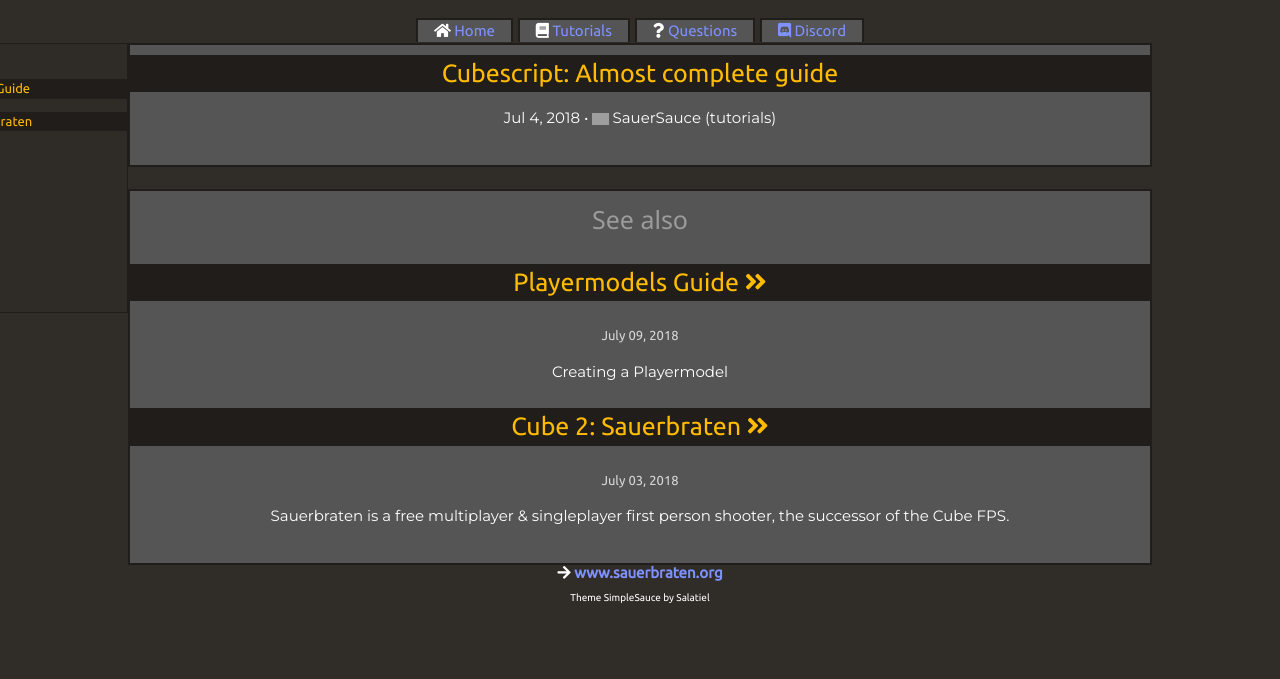
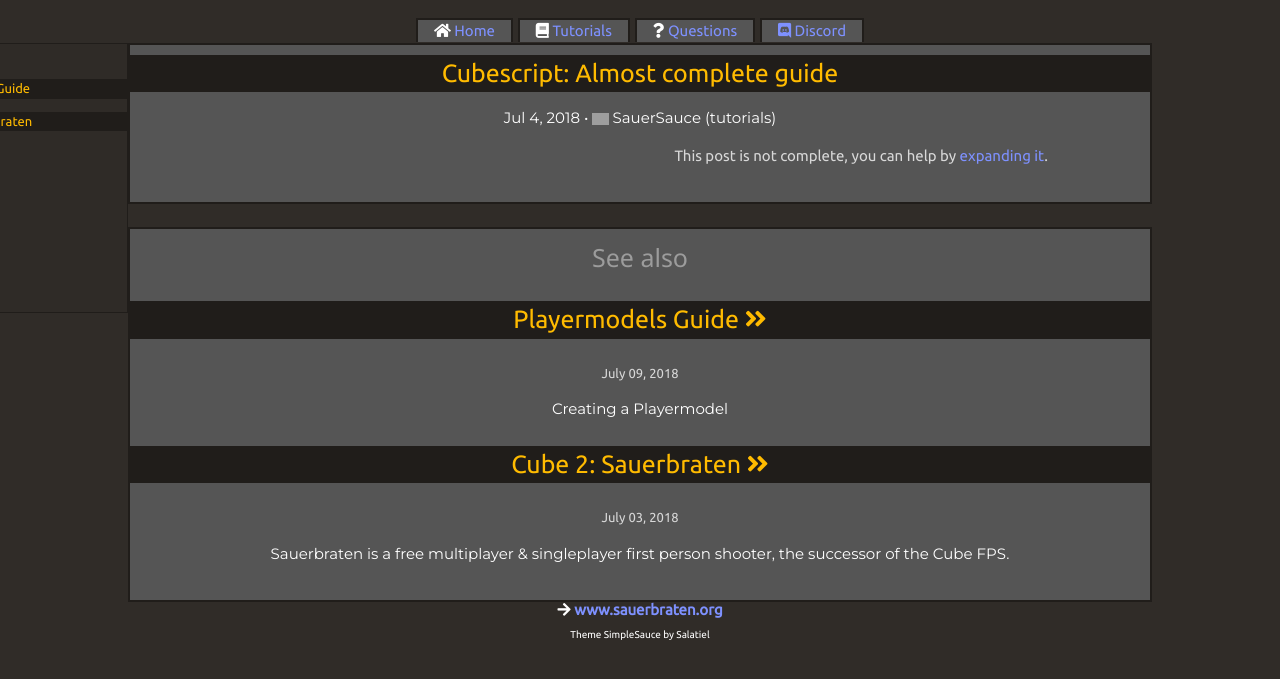
Before and after one commit to sauer-sauce/sauer-sauce.github.io, a Jekyll site: the page built from _posts/2018-07-04-cubescript-guide.markdown, in a window 1280 px wide. Shown: the top 679 px of the page. Built offline with Jekyll 4.4.1, drawn with Linux system fonts in a browser that asks for light colours; nearby versions of some CDN libraries; grey boxes are pictures that could not be loaded.

Commit message:
checking if the post has content

```diff
--- a/_layouts/post.html
+++ b/_layouts/post.html
@@ -44,7 +44,7 @@
 					{{ page.author }} ({{ page.categories }}) {% endif %}{% if page.meta %} • {{ page.meta }}{% endif %}</p>
 				<article style="text-align: justify; font-size: 15px;">
 					{{ content }}
-
+				{% assign content = post.content | strip_newlines %}
 				{% if content == "" %}
 				<p style="text-align: right;">This post is not complete, you can help by <a target="_blank" href="https://github.com/sauer-sauce/sauer-sauce.github.io/tree/contribution/{{page.path}}">expanding it</a>.</p>
 				{% else %}
```
